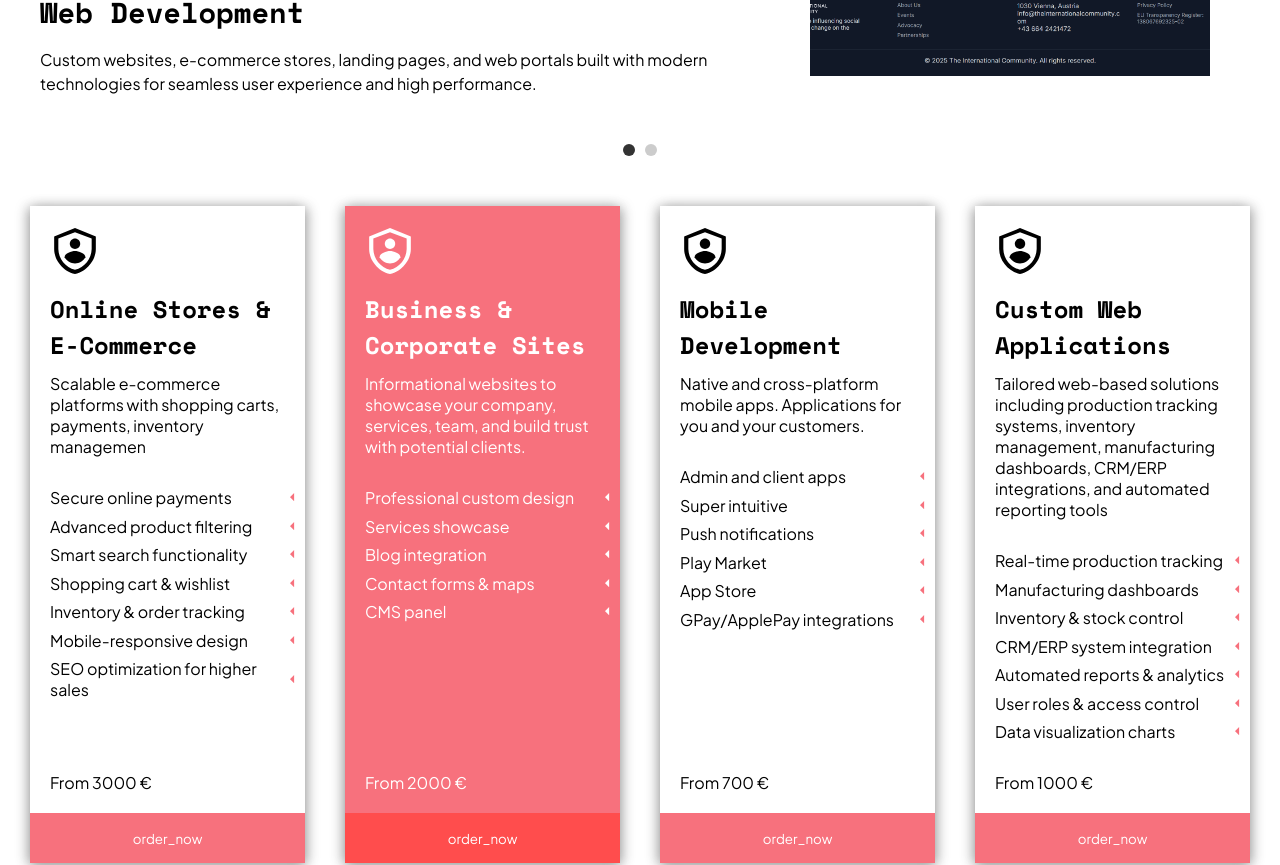
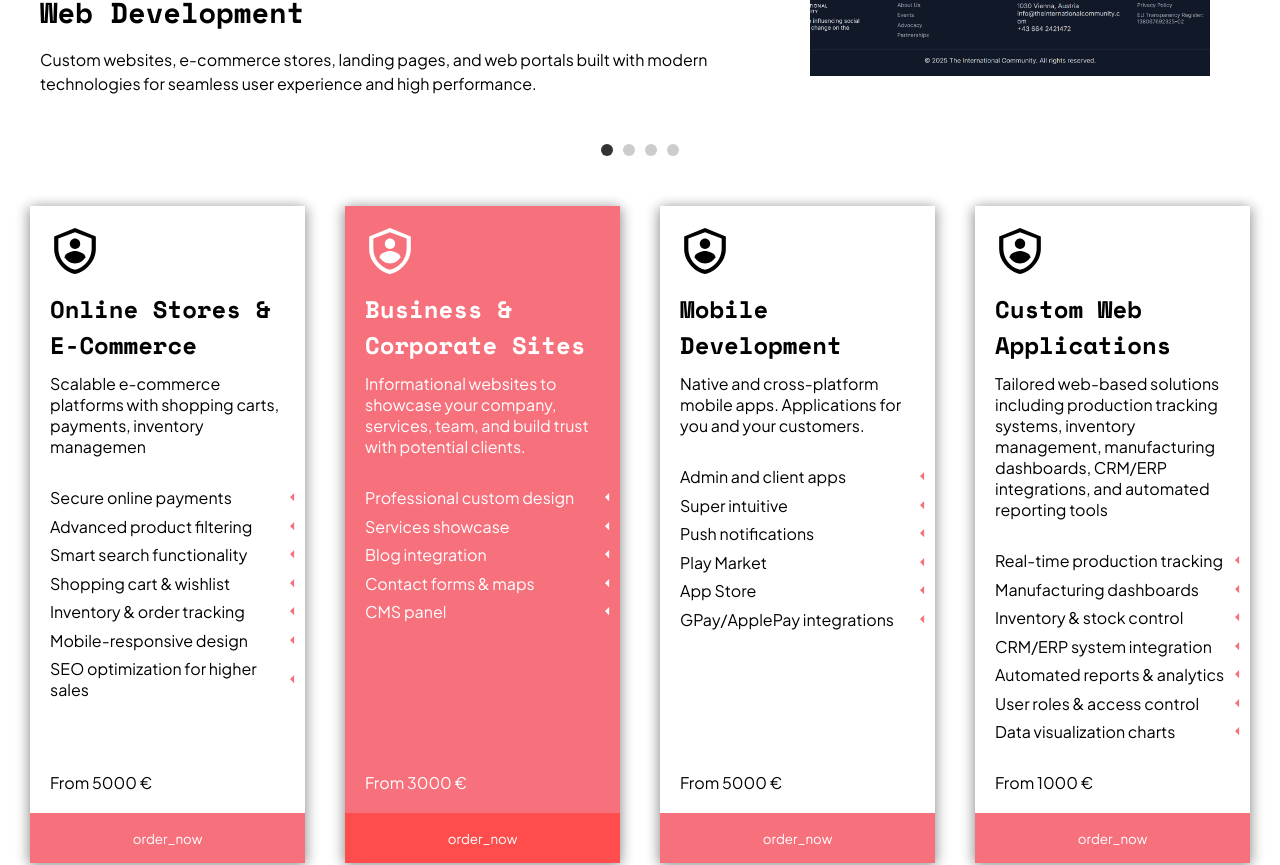
Before and after one commit to ushakovdenys03/qwerty, a React (Vite) app: page / in a window 1280 px wide. Shown: the part 1746-2611 px from the top of the page. Built offline with nearby package versions, Linux system fonts and the light colour scheme.

Commit message:
pohui
zaebalsya

```diff
--- a/index.html
+++ b/index.html
@@ -1,10 +1,10 @@
-<!doctype html>
+<!DOCTYPE html>
 <html lang="en">
   <head>
     <meta charset="UTF-8" />
     <link rel="icon" type="image/svg+xml" href="/vite.svg" />
     <meta name="viewport" content="width=device-width, initial-scale=1.0" />
-    <title>ourwebsite</title>
+    <title>ApexSoft</title>
   </head>
   <body>
     <div id="root"></div>
--- a/src/pages/Home.jsx
+++ b/src/pages/Home.jsx
@@ -27,7 +27,7 @@ const pricesData = [
       "Mobile-responsive design",
       "SEO optimization for higher sales",
     ],
-    price: "3000",
+    price: "5000",
   },
   {
     id: "prices_2",
@@ -40,7 +40,7 @@ const pricesData = [
       "Contact forms & maps",
       "CMS panel",
     ],
-    price: "2000",
+    price: "3000",
     featured: true,
   },
   {
@@ -55,7 +55,7 @@ const pricesData = [
       "App Store",
       "GPay/ApplePay integrations",
     ],
-    price: "700",
+    price: "5000",
   },
   {
     id: "prices_4",
@@ -94,6 +94,24 @@ const portfolioSlides = [
     imageOne: <img src="/internetshop2.png" alt="thumb4" />,
     imageTwo: <img src="/internetshop3.png" alt="thumb5" />,
     imageThree: <img src="/internetshop1.png" alt="thumb6" />,
+  },
+  {
+    title: "Mobile Development",
+    description:
+      "Native and cross-platform mobile apps. Applications for you and your customers. ",
+    imageMain: <img src="/international_comopany1.png" alt="main" />,
+    imageOne: <img src="/international_comopany2.png" alt="thumb1" />,
+    imageTwo: <img src="/international_comopany3.png" alt="thumb2" />,
+    imageThree: <img src="/international_comopany4.png" alt="thumb3" />,
+  },
+  {
+    title: "Custom Web Applications",
+    description:
+      "Tailored web-based solutions including production tracking systems, inventory management, manufacturing dashboards, CRM/ERP integrations, and automated reporting tools",
+    imageMain: <img src="/international_comopany1.png" alt="main" />,
+    imageOne: <img src="/international_comopany2.png" alt="thumb1" />,
+    imageTwo: <img src="/international_comopany3.png" alt="thumb2" />,
+    imageThree: <img src="/international_comopany4.png" alt="thumb3" />,
   },
 ];
 
```
